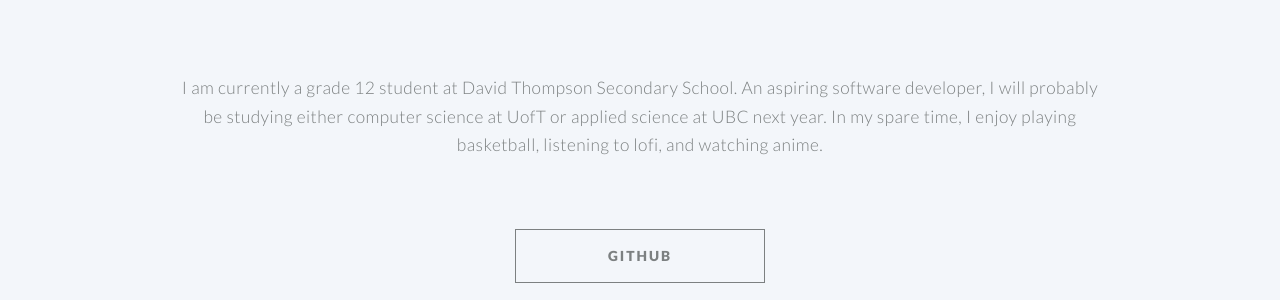
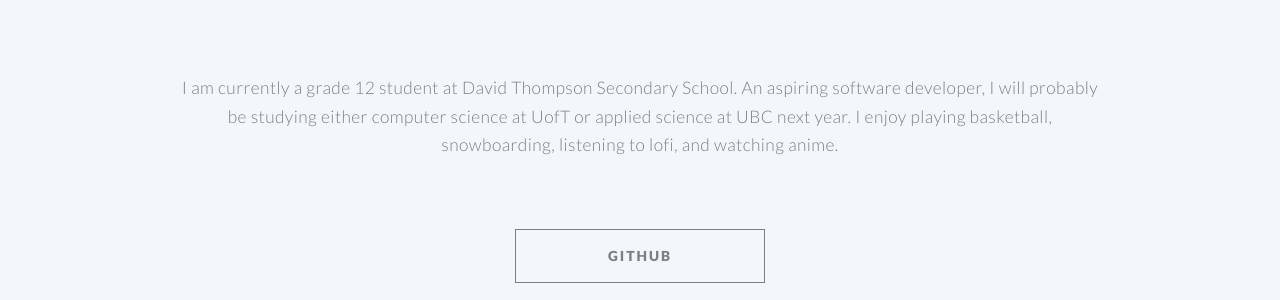
Before and after one commit to wqyzeng/wqyzeng.github.io, a Jekyll site: the page built from index.md, in a window 1280 px wide and 900 px high, scrolled down 612 px. Shown: the part 183-483 px from the top of the window. Built offline with Jekyll 4.4.1, drawn with Linux system fonts in a browser that asks for light colours.

Commit message:
Update index.md

```diff
--- a/index.md
+++ b/index.md
@@ -41,4 +41,4 @@ cta_button_label: contact # the label on the button
 ---
 [//]: # (write a bit about yourself here)
 
-I am currently a grade 12 student at David Thompson Secondary School. An aspiring software developer, I will probably be studying either computer science at UofT or applied science at UBC next year. In my spare time, I enjoy playing basketball, listening to lofi, and watching anime.
+I am currently a grade 12 student at David Thompson Secondary School. An aspiring software developer, I will probably be studying either computer science at UofT or applied science at UBC next year. I enjoy playing basketball, snowboarding, listening to lofi, and watching anime.
```
